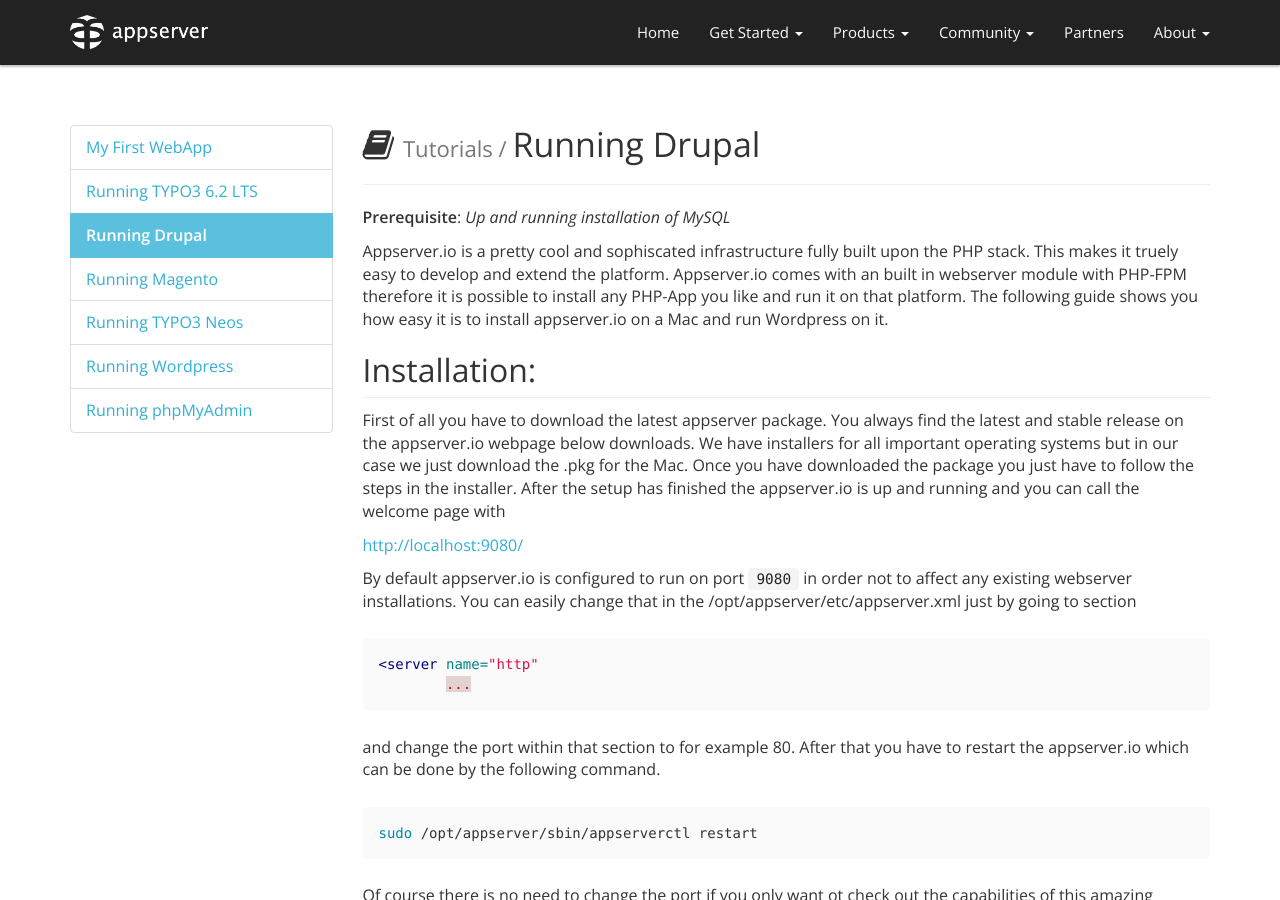
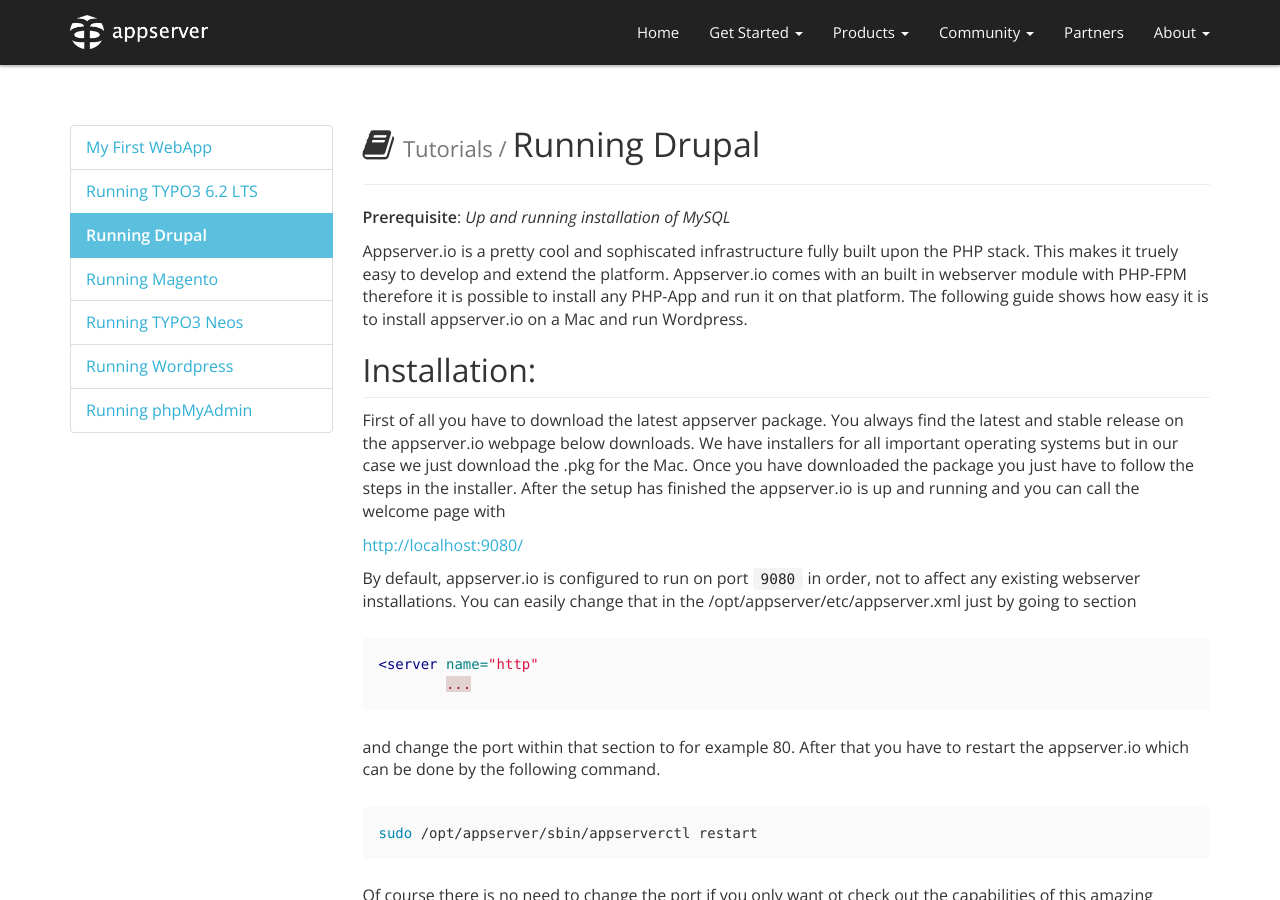
Before and after one commit to appserver-io/appserver, a Jekyll site: the page built from _tuts/running-drupal-on-appserver-io.md, in a window 1280 px wide and 900 px high. Built offline with Jekyll 4.4.1, drawn with Linux system fonts in a browser that asks for light colours; nearby versions of some CDN libraries; library files that are not in the unit come from our copies; Markdown is read by kramdown in place of the engine named in the settings; comment, search, counter and statistics services are not loaded.

Commit message:
Update running-drupal-on-appserver-io.md

````diff
--- a/_tuts/running-drupal-on-appserver-io.md
+++ b/_tuts/running-drupal-on-appserver-io.md
@@ -11,8 +11,8 @@
 
 Appserver.io is a pretty cool and sophiscated infrastructure fully built upon the PHP stack. This makes it truely easy
 to develop and extend the platform. Appserver.io comes with an built in webserver module with PHP-FPM therefore it is
-possible to install any PHP-App you like and run it on that platform. The following guide shows you how easy it is to
-install appserver.io on a Mac and run Wordpress on it.
+possible to install any PHP-App and run it on that platform. The following guide shows how easy it is to
+install appserver.io on a Mac and run Wordpress.
 
 ##Installation:
 First of all you have to download the latest appserver package. You always find the latest and stable release on the
@@ -22,7 +22,7 @@
 
 [http://localhost:9080/](<http://localhost:9080/>)
 
-By default appserver.io is configured to run on port `9080` in order not to affect any existing webserver installations.
+By default, appserver.io is configured to run on port `9080` in order, not to affect any existing webserver installations.
 You can easily change that in the /opt/appserver/etc/appserver.xml just by going to section
 
 ```xml
````
